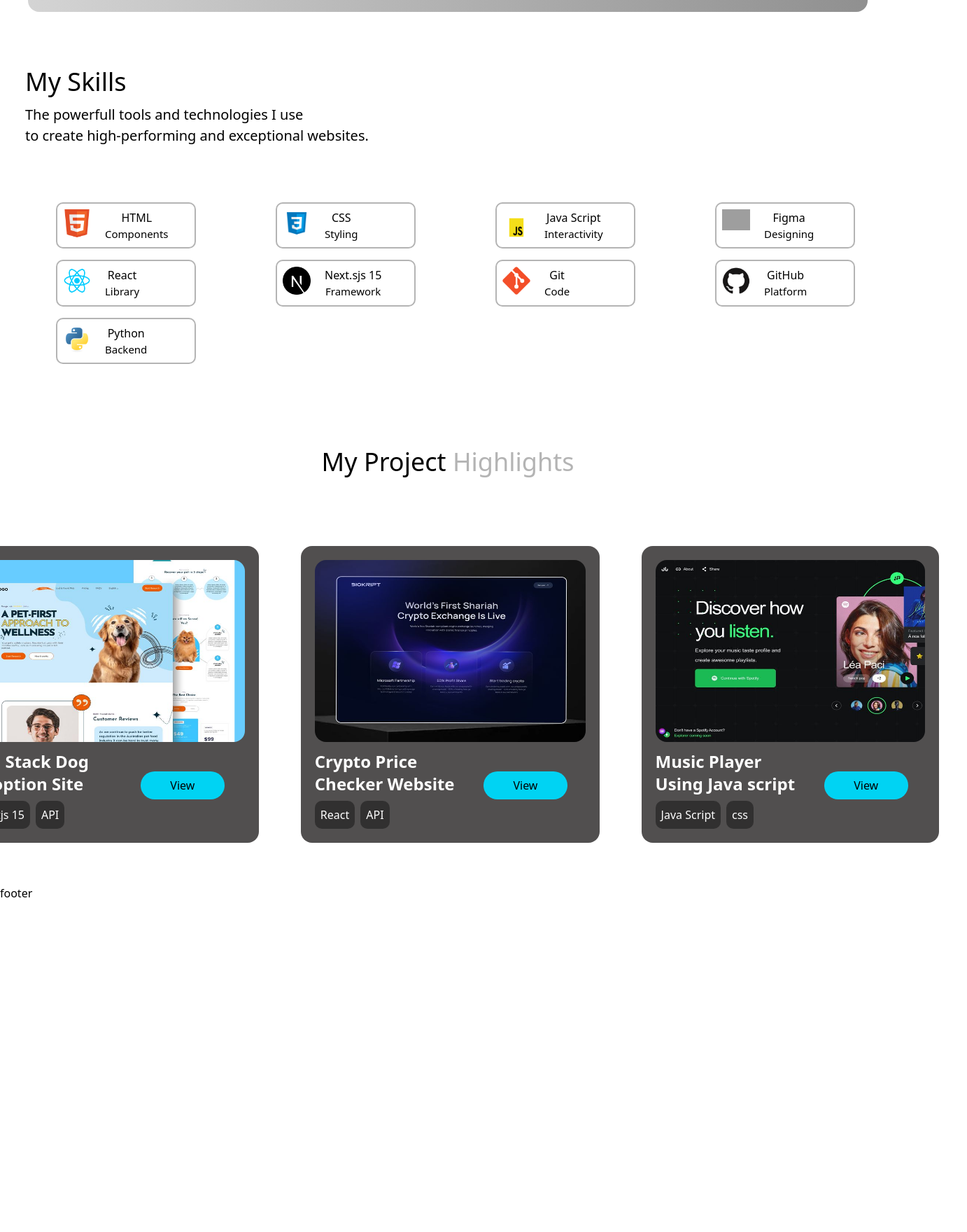
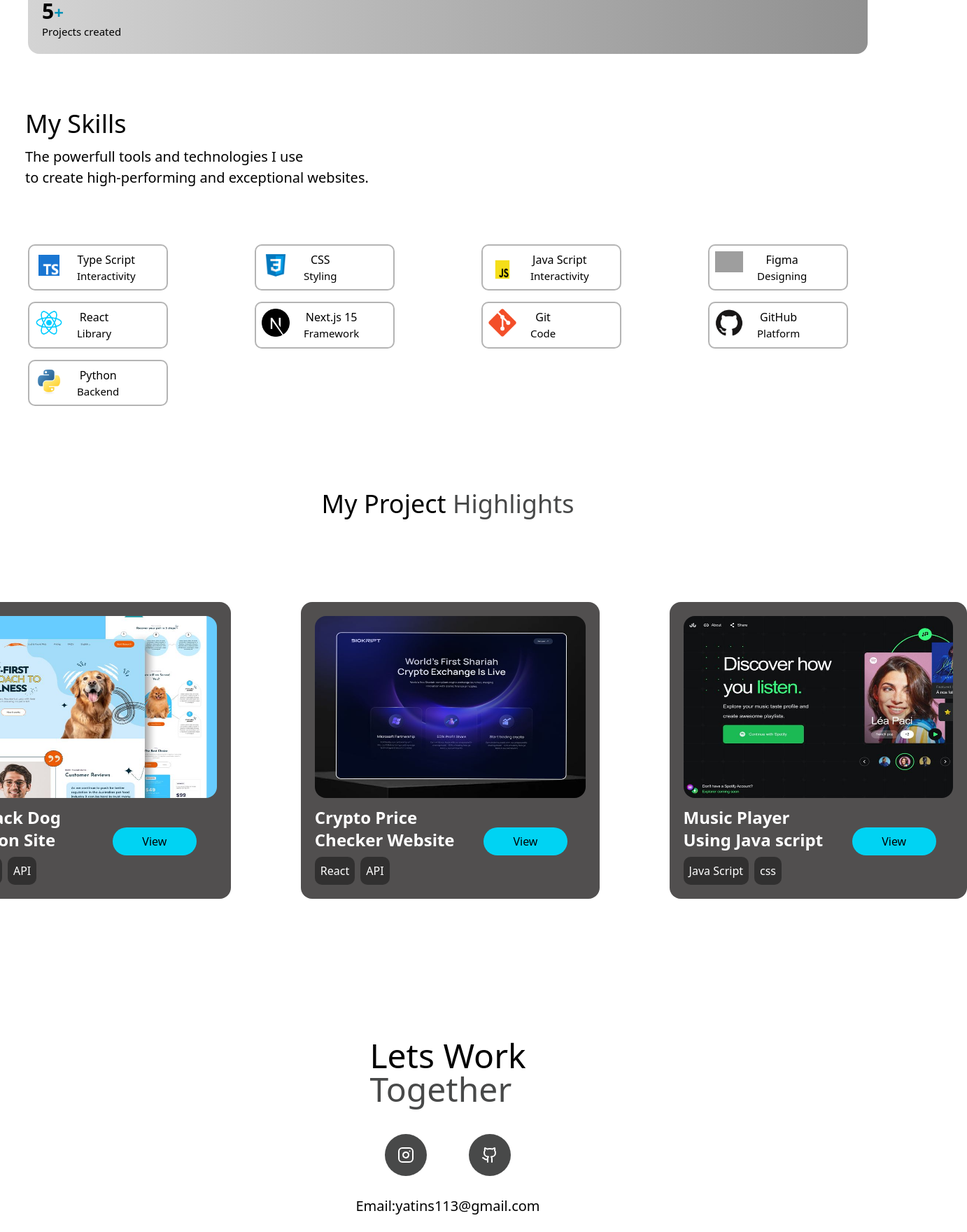
Before and after one commit to yatin-coder07/My-Portfolio, a Next.js app: page / in a window 1280 px wide. Shown: the part 908-2668 px from the top of the page at 70% size, 1382 px wide, since content can reach past the window. Before the commit the page ends 2196 px from the top, so only its background shows below. Built offline with nearby package versions, Linux system fonts and the light colour scheme; grey boxes are pictures that could not be loaded.

Commit message:
forth commit

```diff
--- a/app/globals.css
+++ b/app/globals.css
@@ -129,7 +129,7 @@
     @apply flex gap-4 justify-center items-center
   }
   .hero-container{
-    @apply sm:flex sm:flex-row justify-center items-center sm:mt-30 mt-20 flex flex-col gap-6
+    @apply sm:flex sm:flex-row justify-center items-center sm:mt-40 mt-40 flex flex-col gap-6
     slide-in-from-bottom-10
 
   }
@@ -146,12 +146,7 @@
   }
   .tools-container{
       @apply  p-2 border-2 border-[#B4B4B4] w-100 ml-10 sm:w-50 rounded-[10px]  transition delay-70 duration-200 ease-in-out hover:-translate-y-1 hover:scale-110 hover:border-cyan-300 sm:mr-5
-
-
-
-
-
-
+      scale-75 sm:scale-100
 
   }
   .tool{
@@ -167,10 +162,10 @@
     @apply flex flex-col gap-3 sm:ml-9 ml-10 mb-15 sm:mt-20 mt-20
   }
   .project-container{
-    @apply flex flex-col md:flex-row justify-center items-center gap-5
+    @apply flex flex-col md:flex-row justify-center items-center sm:gap-5
   }
   .project{
-    @apply bg-[#514f4f] dark:bg-[#333232] rounded-2xl p-5 m-15 sm:m-5
+    @apply bg-[#514f4f] dark:bg-[#333232] rounded-2xl p-5  sm:m-10 scale-50 sm:scale-100
   }
   .project-description{
     @apply flex flex-col
@@ -186,4 +181,18 @@
     @apply bg-cyan-400 h-10 w-30 rounded-full
     cursor-pointer transition delay-75 duration-100 ease-in-out hover:bg-cyan-300 font-medium
   }
+  .footer-container{
+    @apply sm:mt-20 mb-20 sm:flex sm:justify-evenly flex flex-col justify-center items-center gap-10
+  }
+  .socials{
+    @apply flex flex-col gap-7 justify-center items-center
+  }
+  .insta{
+    @apply bg-[#484949] h-15 w-15 rounded-full flex flex-col justify-center items-center transition hover:-translate-y-1 hover:scale-110
+    hover:bg-[#B4B4B4] dark:hover:text-black
+    text-white hover:text-black
+
+  }
+
+
 }
--- a/components/Footer.tsx
+++ b/components/Footer.tsx
@@ -1,10 +1,32 @@
 
 
+import { Github, Instagram } from 'lucide-react'
+import Link from 'next/link'
 import React from 'react'
 
 const Footer = () => {
   return (
-    <div>footer</div>
+   <section className='footer-container '>
+    <div className='text-3xl md:text-5xl font-medium'>
+      <h1>Lets Work <br />
+      <span className='text-[#484949] text-5xl dark:text-[#B4B4B4]'>Together</span></h1>
+    </div>
+    <div className="socials">
+   <div className="flex gap-15">
+   <Link href={"https://www.instagram.com/_yatin_.sharma/?next=%2F"} className="insta">
+        <Instagram/>
+      </Link >
+
+      <Link href={"https://github.com/yatin-coder07"} className="insta">
+        <Github/>
+      </Link >
+   </div>
+      <div className="email">
+        <h1 className='text-[20px] font-medium'>Email:yatins113@gmail.com</h1>
+      </div>
+    </div>
+
+   </section>
   )
 }
 
--- a/components/HeroSection.tsx
+++ b/components/HeroSection.tsx
@@ -21,7 +21,7 @@ const HeroSection = () => {
           <div className="   hero-btns ">
            <Link href={'https://github.com/yatin-coder07'}>
            <button className="contact  ">Projects</button></Link>
-           <Link href={'/About'}>
+           <Link href={'#about'}>
            <button className="contact  ">Read More</button></Link>
 
           </div>
@@ -31,7 +31,7 @@ const HeroSection = () => {
             <img src={"/pfp.jpg"} alt="" className='rounded-full' />
         </div>
     </section>
-    <section id='about' className=' sm:mt-50 mt-10'>
+    <section id='about' className=' sm:mt-55 mt-15'>
         <div className='p-5 bg-linear-to-r from-[#D4D4D4] to-[#909090]   sm:m-10 m-10 md:text-[15px] md:font-medium rounded-2xl dark:text-black font-medium '>
            <p>
             Welcome! I am Yatin a Web Developement enthusiast, With a liking to <br />
@@ -48,10 +48,10 @@ const HeroSection = () => {
 
         <Tools/>
         <div className='gap-5
-        mt-10 mb-10'>
+        mt-30 mb-10'>
           <Projects/>
         </div>
-        <div>
+        <div className='mt-40 mb-30'>
          <Footer/>
         </div>
         </>
--- a/components/Projects.tsx
+++ b/components/Projects.tsx
@@ -5,7 +5,7 @@ const Projects = () => {
   return (
     <>
      <div className="text-4xl font-medium mt-30 mb-20 flex justify-center items-center ">
-            <h1>My Project <span className='text-[#B4B4B4]'>Highlights</span></h1>
+            <h1>My Project <span className='text-[#484949] dark:text[]'>Highlights</span></h1>
         </div>
     <section id='projects' className="project-container ">
 
--- a/components/Tools.tsx
+++ b/components/Tools.tsx
@@ -14,22 +14,22 @@ const Tools = () => {
           to create high-performing and exceptional websites.
         </p>
     </div>
-     <section  className='grid sm:grid-cols-3 grid-cols-1 sm:ml-10 sm:mt-20 sm:mb-20 gap-4 md:grid-cols-4'>
+     <section  className='grid sm:grid-cols-3 grid-cols-1 sm:mt-20 sm:mb-20 gap-4 md:grid-cols-4'>
 
 
 
 <div className="tools-container">
    <div className="tool">
        <div className="logo ">
-           <img src={"/html.png"} alt="" />
+           <img src={"/typeScript.png"} alt="" />
        </div>
 
        <div className="tool-desc-container">
            <div>
-               <h1 className='font-medium'>HTML</h1>
+               <h1 className='font-medium'>Type Script</h1>
            </div>
            <div className='text-[15px]'>
-               <p>Components</p>
+               <p>Interactivity</p>
            </div>
 
        </div>
@@ -127,7 +127,7 @@ const Tools = () => {
 
        <div className="tool-desc-container">
            <div>
-               <h1 className='font-medium'>Next.sjs 15</h1>
+               <h1 className='font-medium'>Next.js 15</h1>
            </div>
            <div className='text-[15px]'>
                <p>Framework</p>
```
Also changed, not shown: public/typeScript.png (added).
